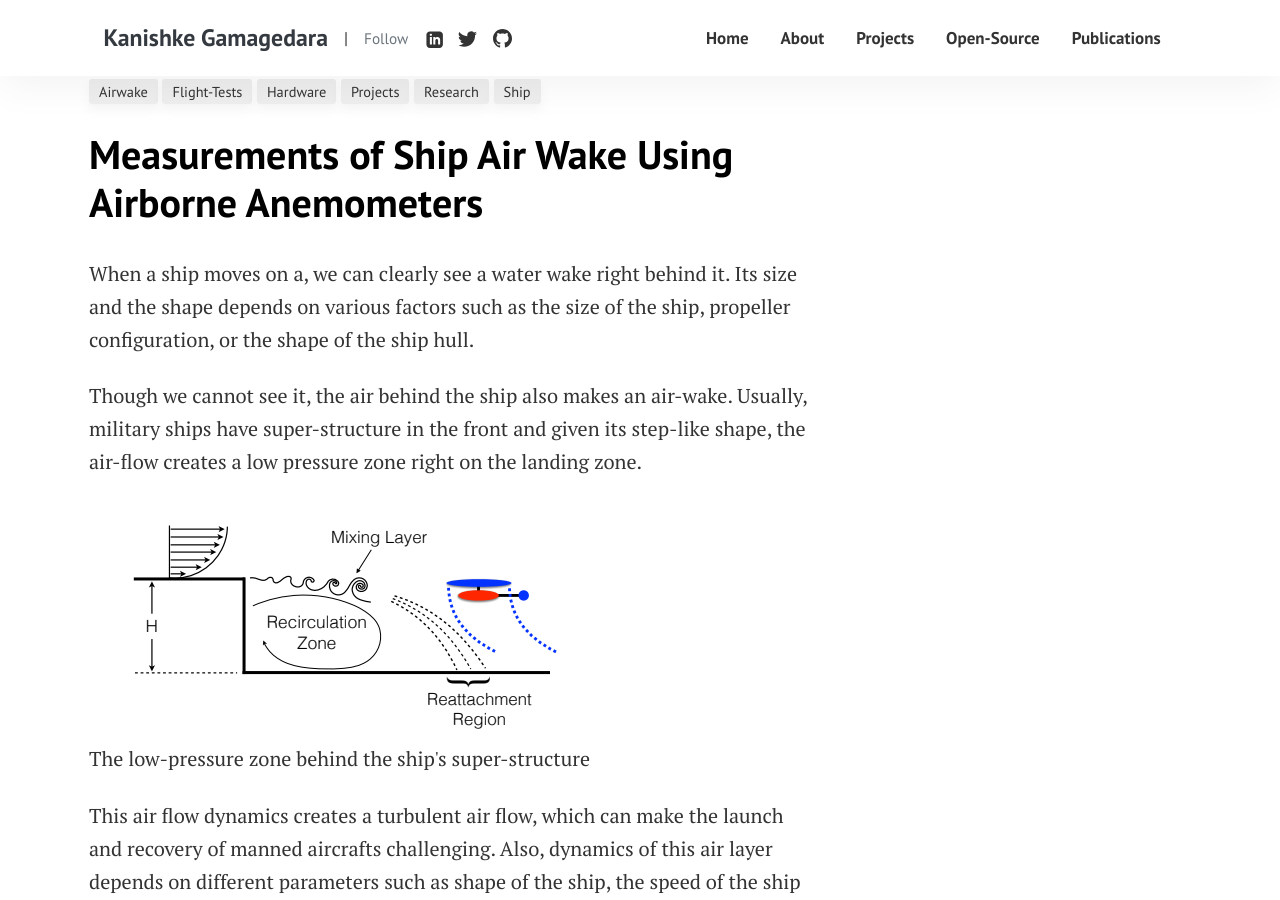
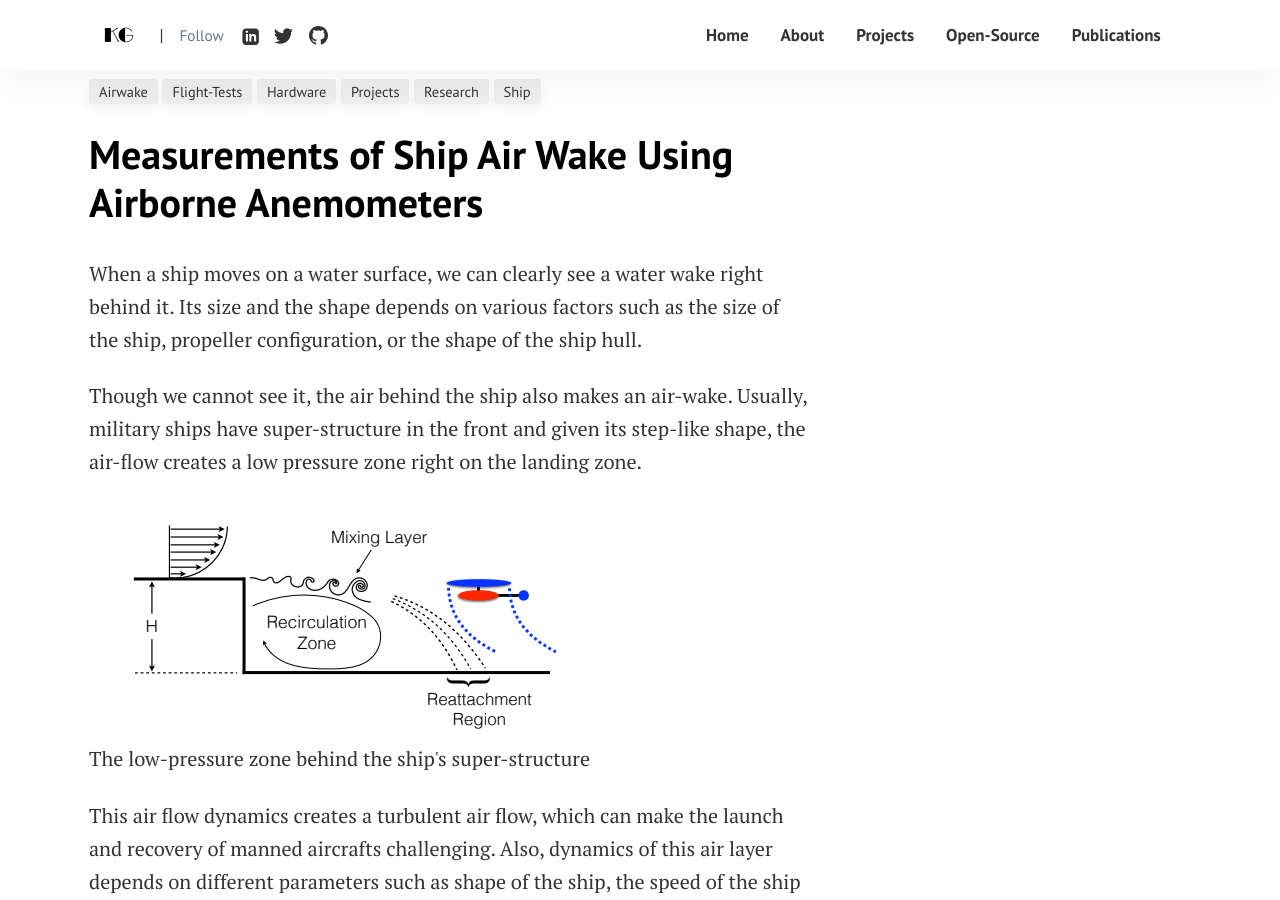
Before and after one commit to kanishkegb/kanishkegb.github.io, a Jekyll site: the page built from _posts/2018-12-21-ship-air-wake.md, in a window 1280 px wide and 900 px high, scrolled down 502 px. Built offline with Jekyll 4.4.1, drawn with Linux system fonts in a browser that asks for light colours; some of the changed text lies outside the part shown.

```diff
--- a/_config.yml
+++ b/_config.yml
@@ -3,14 +3,14 @@ title : Kanishke Gamagedara
 title_separator : "-"
 subtitle : # site tagline that appears below site title in masthead
 permalink: "/:title/"
-logo: 'assets/images/logo.png'
+logo: 'assets/images/logo_32.png'
+favicon: 'favicon.ico'
 name : "Kanishke Gamagedara"
 description : "My personal website"
 url : https://kanishkegb.github.io # the base hostname & protocol for your site e.g. "https://mmistakes.github.io"
 baseurl : # the subpath of your site, e.g. "/blog"
 repository : # GitHub username/repo-name e.g. "mmistakes/minimal-mistakes"
 teaser : # path of fallback teaser image, e.g. "/assets/images/500x300.png"
-logo : # path of logo image to display in the masthead, e.g. "/assets/images/88x88.png"
 masthead_title : # overrides the website title displayed in the masthead, use " " for no title
 # breadcrumbs : false # true, false (default)
 
--- a/_posts/2017-01-05-ship-air-wake.md
+++ b/_posts/2018-12-21-ship-air-wake.md
@@ -6,7 +6,7 @@ image: assets/images/posts/airwake/waterwake.jpg
 ---
 
 
-When a ship moves on a, we can clearly see a water wake right behind it.
+When a ship moves on a water surface, we can clearly see a water wake right behind it.
 Its size and the shape depends on various factors such as the size of the ship, propeller configuration, or the shape of the ship hull.
 
 Though we cannot see it, the air behind the ship also makes an air-wake.
@@ -41,7 +41,7 @@ The data package can measure the relative position of the UAV relative to the sh
 Below video shows the developed system being operated  off of US Naval Academy research vessel YP 700 at Chesapeake Bay.
 
 <div class="video-container">
-<iframe src="https://www.youtube.com/embed/w4UcEp5jb0E" frameborder="0" allow="autoplay; encrypted-media" allowfullscreen></iframe>
+<iframe src="https://www.youtube.com/embed/9FUpj1PZaP8" frameborder="0" allow="autoplay; encrypted-media" allowfullscreen></iframe>
 </div>
 
 <br>
--- a/index.html
+++ b/index.html
@@ -14,7 +14,7 @@ background: '/img/bg-index.jpg'
       <br>
       <p class="lead mb-0 l-1">My main  interests include developing new algorithms to control UAVs, and to develop estimators for UAV state estimation.</p>
       <br>
-      <p class="lead mb-0 l-1">I try to share what I work on here, especially things that are hard to find on the internet.</p>
+      <p class="lead mb-0 l-1">I try to share what I work on here, specially things that are hard to find on the internet.</p>
       <br>
       <a href="{{site.baseurl}}/about" class="btn btn-dark text-white px-5 btn-lg">About Me</a>
       <br>
```
Also changed, not shown: _posts/2015-07-01-intrinsic_nonlinear_pid.md (+2 -2 lines), _posts/2019-08-12-decoupled-yaw-control.md (added, +62 -0 lines), assets/images/logo_32.png (added), assets/images/posts/decoupled-yaw/control-moment-generation.png (added), assets/images/posts/decoupled-yaw/decoupled-attitude-control.png (added), assets/images/posts/decoupled-yaw/frame.png (added), favicon.ico (added), 1 other file.
